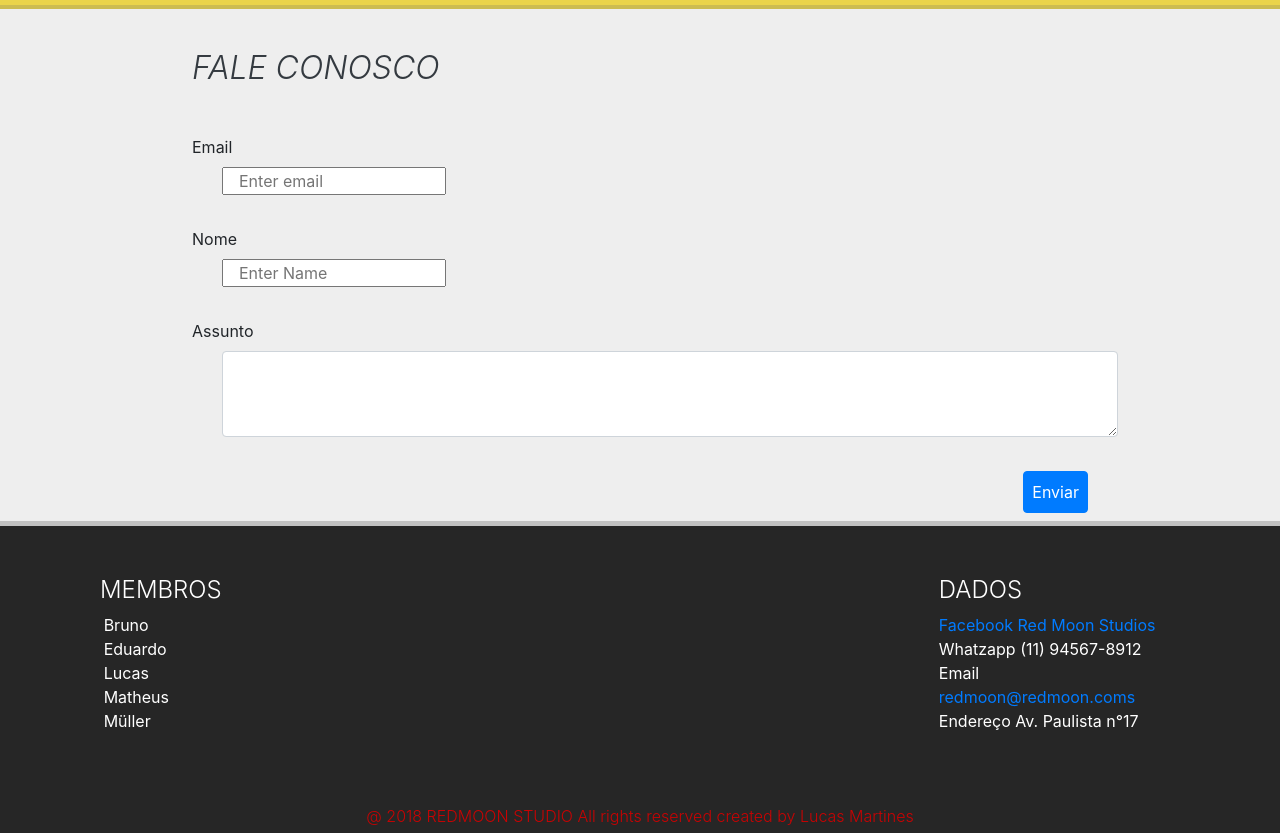
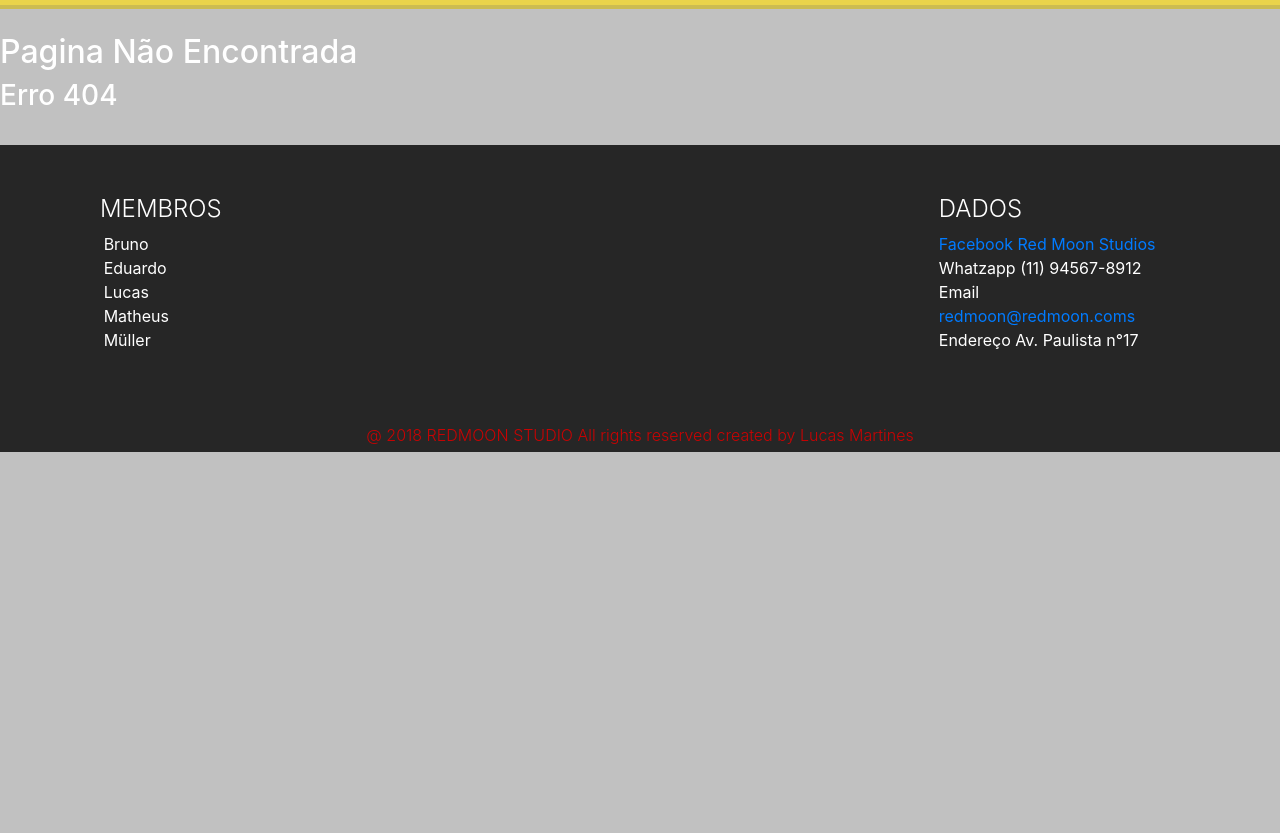
Before and after one commit to lucasmartines/Jogos_Lucas, a website: page public/404.html in a window 1280 px wide. Shown: the part 75-908 px from the top of the page. After the commit the page ends 800 px from the top, so only its background shows below. Drawn offline with nearby package versions, Linux system fonts and the light colour scheme.

Commit message:
otimização

```diff
--- a/public/contatos.html
+++ b/public/404.html
@@ -66,39 +66,12 @@
 	</div>
 	<!-- -->
 
-	<!-- fale conosco -->
-	<div class='container-full contact-us distance '>
-
-		<h2 class='text-dark title-distance-min font-weight-light font-italic' > FALE CONOSCO </h2>
-
-		<form action="https://emailmini.herokuapp.com" method="POST">
-			<div class="form-group">
-
-				<label for="nome"> Email </label>
-				 <br/>
-				<input type='email' class='form-group margin-left-max col-lg-3 col-md-6 col-sm-12' id='descricao' name="descricao"placeholder="Enter email"/>
-			</div>
-			<div class="form-group">
-
-				<label for="email"> Nome </label>
-				<br/>
-				<input type='text' class='form-group margin-left-max col-lg-3 col-md-6 col-sm-12' id='mensageiro' name="mensageiro" placeholder="Enter Name"/>
-			</div>
-			<div class="form-group">
-		    	<label for="message">Assunto</label>
-		    	<br/>
-		    	<textarea class="form-control margin-left-max margin-right-max" name="mensagem" id="mensagem" rows="3"></textarea>
-		  	</div>
-		  	<div class="d-flex align-items-end flex-column">
-			  	<button type="submit" class="btn btn-primary mb-2 p-2 container-button">Enviar</button>
-
-		  	</div>
-
-
-		</form>
-	</div>
-
-	<!--  -->
+	<!-- not found -->
+	<class class="container container-fluid p-3 m-3">
+		<h2>Pagina Não Encontrada</h2>
+		<h3>Erro 404</h3>
+	</class>
+	<!-- not found -->
 	<!-- footer -->
 	<footer class='container-full bg-dark-2 clearfix'>
 			<div class=' float-left  auto-margin '  >
@@ -180,7 +153,7 @@
 				$(".hide-if-not-loaded").show();
 			    $(".loader").hide();
 
-			} , 3000 );
+			} , 500 );
 
 	</script>
 
--- a/server.js
+++ b/server.js
@@ -5,6 +5,9 @@ app.use( express.static('public') )
 
 const port = process.env.PORT || 3000;
 
+app.get('*', function(req, res){
+  res.sendFile( __dirname + '/public/404.html' )
+});
 
 app.listen( port , ()=>{
 	console.log("servidor rodando")
```
